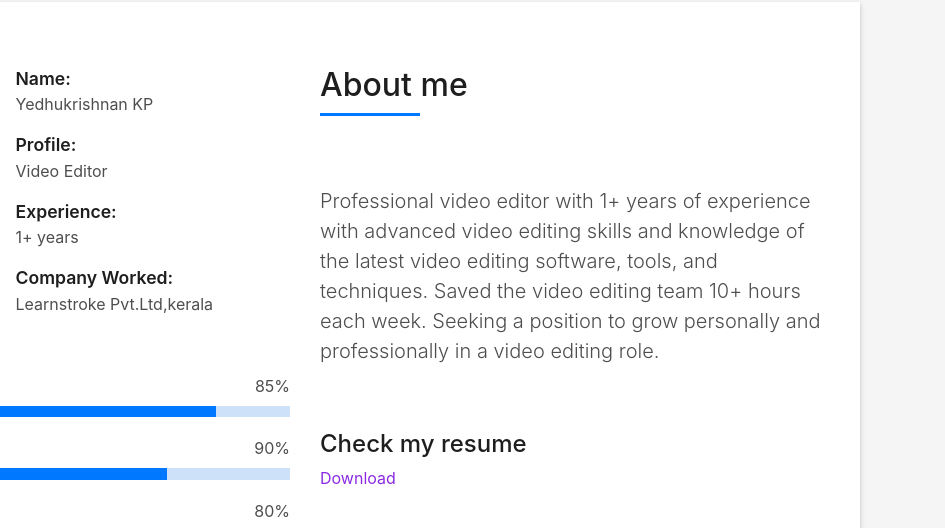
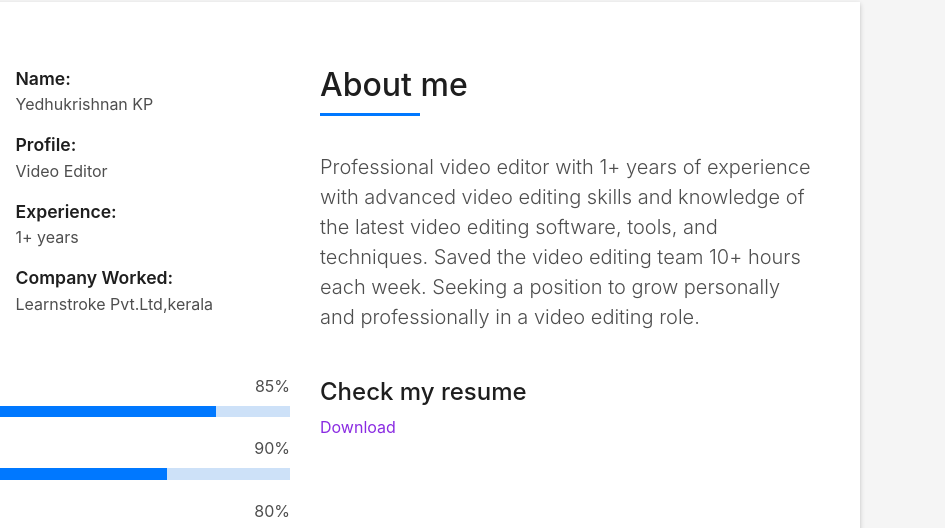
Before and after one commit to Athuldev1/Yedhu-Folio, a plain HTML site: page index.html in a window 1280 px wide. Shown: the part 862-1390 px from the top of the page, 335-1280 px from the left. Drawn offline with Linux system fonts and the light colour scheme; files whose address does not match are found by name.

Commit message:
About me modified

```diff
--- a/index.html
+++ b/index.html
@@ -100,7 +100,7 @@
                       <p><span class="title-s">Name: <br></span> <span>Yedhukrishnan KP</span></p>
                       <p><span class="title-s">Profile: <br></span> <span>Video Editor</span></p>
                       <p><span class="title-s">Experience: <br></span> <span>1+ years</span></p>
-                      <p><span class="title-s">Company Worked: </span> <span style="white-space: nowrap;">Learnstroke
+                      <p><span class="title-s">Company Worked: <br> </span> <span style="white-space: nowrap;">Learnstroke
                           Pvt.Ltd,kerala</span></p>
 
                     </div>
@@ -139,13 +139,13 @@
                       About me
                     </h5>
                   </div>
-                  <p class="lead" style="position:absolute; bottom:211px;">
+                  <p class="lead" style="bottom:293px;">
                     Professional video editor with 1+ years of experience with advanced video editing skills and
                     knowledge of the latest video editing software, tools, and techniques. Saved the video editing team
                     10+ hours each week. Seeking a position to grow personally and professionally in a video editing
                     role.<br><br>
                   </p>
-                  <div style="position:absolute; bottom:133px;">
+                  <div style="bottom:100px;">
                     <h4>Check my resume</h4>
                     <a href="https://1drv.ms/b/s!AhWDQQmmbfJskkVT2cjIEzy-JJ6l?e=2jelbC"
                       style="color: blueviolet;">Download</a>
```
